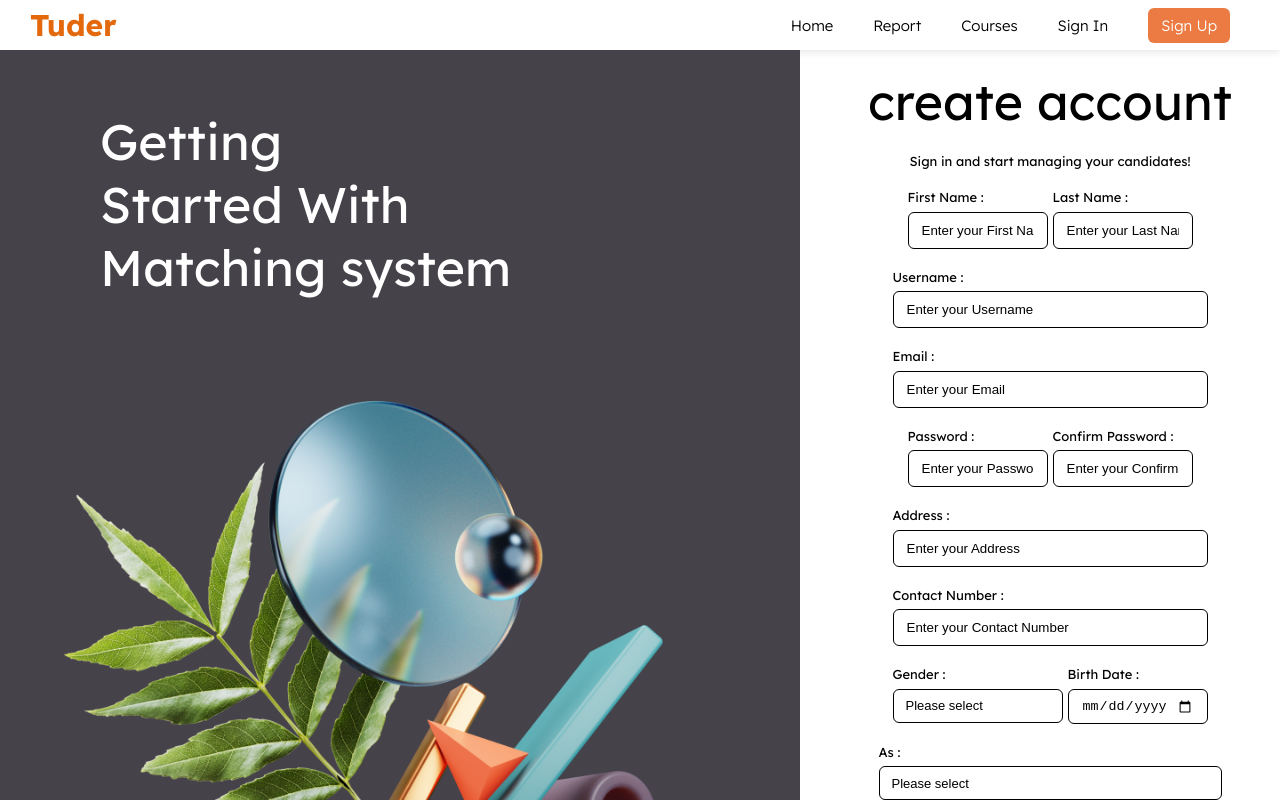
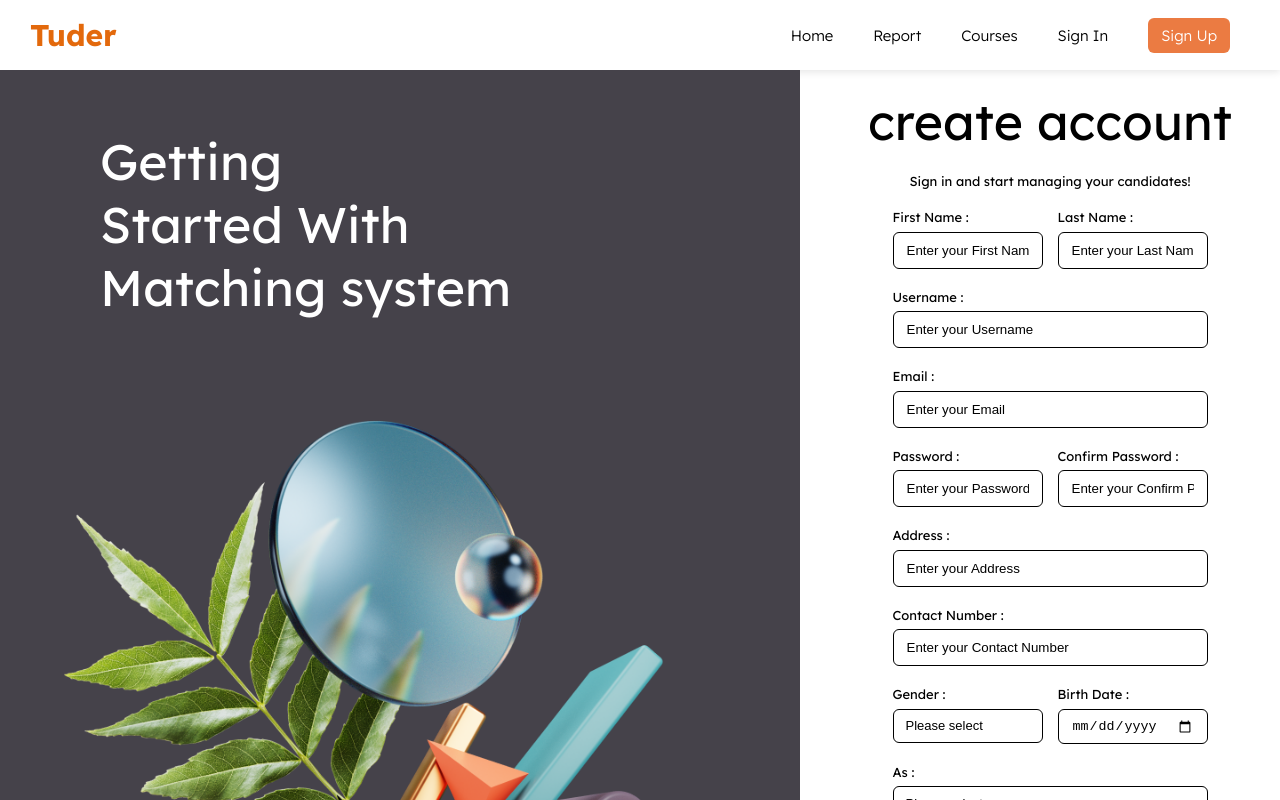
Before and after one commit to 2110336-2565-2/Sec3-Group16-Tuder, a React (Create React App) app in the folder Frontend/: page /SignUp in a window 1280 px wide. Shown: the top 800 px of the page. Built offline with nearby package versions, Linux system fonts and the light colour scheme.

Commit message:
fix: restore broken style due to global style

```diff
--- a/Frontend/src/App.js
+++ b/Frontend/src/App.js
@@ -13,6 +13,7 @@ import SignIn from './pages/SignIn.js';
 import SignUp from './pages/SignUp.js';
 import Courses from './pages/Courses';
 import Report from './pages/Report';
+import Profile from './pages/Profile.js';
 
 import styled from 'styled-components';
 
--- a/Frontend/src/components/FormSignUp.js
+++ b/Frontend/src/components/FormSignUp.js
@@ -84,16 +84,16 @@ export default function FormSignUp(){
                         value = email
                     }else if(element === 'Password') {
                         type = 'password'
-                        boxsize = '140px'
+                        boxsize = '150px'
                         value = password
                     }
                     else if (element === 'Confirm Password'){
                         type = 'password'
-                        boxsize = '140px'
+                        boxsize = '150px'
                         value = confirmpassword
                     }else if(element === 'Birth Date'){
                         type = 'date'
-                        boxsize = '140px'
+                        boxsize = '150px'
                         value = birthdate
                     }else if(element === 'Contact Number'){
                         type = 'number'
@@ -101,17 +101,17 @@ export default function FormSignUp(){
                         value = contactnumber
                     }else if(element === 'First Name'){
                         type = 'text'
-                        boxsize = '140px'
+                        boxsize = '150px'
                         value = firstname
 
                     }else if (element === 'Last Name'){
                         type = 'text'
-                        boxsize = '140px'
+                        boxsize = '150px'
                         value = lastname
 
                     }else if(element === 'Gender'){
                         type = 'text'
-                        boxsize = '140px'
+                        boxsize = '150px'
                         value = gender
                     }
                     else if (element === 'Address'){
@@ -131,7 +131,7 @@ export default function FormSignUp(){
                         return(
                             <FormT.Component key={elementindex}>
                                 <FormT.Label>{element} :</FormT.Label>
-                                <FormT.Select BoxSize='170px' name={name} value={value} onChange={onChange}  required >
+                                <FormT.Select BoxSize='150px' name={name} value={value} onChange={onChange}  required >
                                     <FormT.Option value="" disabled hidden>Please select</FormT.Option>
                                     <FormT.Option value='male'>male</FormT.Option>
                                     <FormT.Option value='female'>female</FormT.Option>
@@ -160,7 +160,7 @@ export default function FormSignUp(){
                 <FormT.Content>
                     <FormT.Component>
                         <FormT.Label>As :</FormT.Label>
-                        <FormT.Select BoxSize='343px' name='role' value={role} onChange={(e) => setRole(e.target.value)}  required >
+                        <FormT.Select BoxSize='315px' name='role' value={role} onChange={(e) => setRole(e.target.value)}  required >
                             <FormT.Option value="" disabled hidden>Please select</FormT.Option>
                             <FormT.Option value='student'>Student</FormT.Option>
                             <FormT.Option value='tutor'>Tutor</FormT.Option>
--- a/Frontend/src/components/FormStyle.js
+++ b/Frontend/src/components/FormStyle.js
@@ -88,8 +88,8 @@ const FormT = {
     Component: styled.div`
         display: flex;
         flex-direction: column;
-        padding-right: 2.5px;
-        padding-left: 2.5px;
+        padding-right: 7.5px;
+        padding-left: 7.5px;
     `,
     Label: styled.div`
         margin-bottom: 0.5em;
--- a/Frontend/src/components/Navbar.js
+++ b/Frontend/src/components/Navbar.js
@@ -70,7 +70,7 @@ export default function Navbar(){
 
 // styled-components for Navbar components
 const NavbarSection = styled.nav`
-    height: 50px;
+    height: 70px;
     display: flex;
     padding: 10px 30px;
     box-shadow: 0px 2.98px 7.45px rgba(0, 0, 0, 0.1);
```
